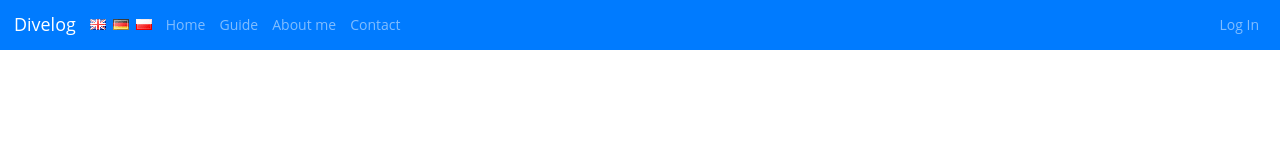
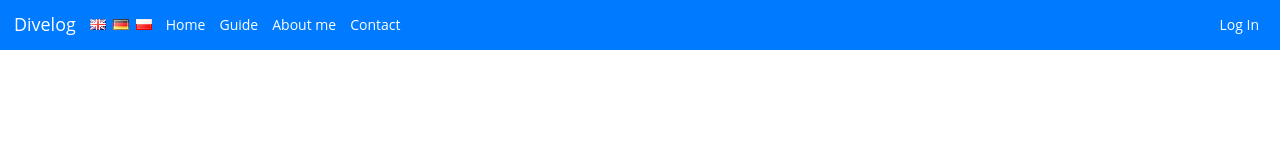
Before and after one commit to hubertstruminski/Divelog, a React (Create React App) app in the folder react-divelog/: page / in a window 1280 px wide. Shown: the top 160 px of the page. Built offline with nearby package versions, Linux system fonts and the light colour scheme.

Commit message:
add bootstrap styles to navigation in Header component

```diff
--- a/react-divelog/src/components/Layout/Header.js
+++ b/react-divelog/src/components/Layout/Header.js
@@ -8,55 +8,58 @@ class Header extends React.Component {
         const  { t, i18n } = this.props;
         return (
             <header>
-                <nav className="navbar navbar-expand-md navbar-dark bg-primary">
+                <nav className="navbar navbar-expand-lg navbar-dark bg-primary">
                     <Link to="/home" className="navbar-brand">
                         <span className="logoSize">
                             Divelog
                         </span>
                     </Link>
-                    <div className="collapse navbar-collapse">
-                        <ul className="navbar-nav navbar-collapse justify-content-start">
-                            <li>
+                    <button className="navbar-toggler collapsed" type="button" data-toggle="collapse" data-target="#navbarToggleExternalContent" aria-controls="navbarToggleExternalContent" aria-expanded="false" aria-label="Toggle navigation">
+                        <span className="navbar-toggler-icon"></span>
+                    </button>
+                    <div className="navbar-collapse collapse" id="navbarToggleExternalContent">
+                       <ul className="navbar-nav mr-auto justify-content-start">
+                            <li className="nav-item active mt-2">
                                 <i
                                     onClick={() => i18n.changeLanguage("en")}
                                     className="gb uk flag"
                                 />
                             </li>
-                            <li>
+                            <li className="nav-item active mt-2">
                                 <i
                                     onClick={() => i18n.changeLanguage("de")}
                                     className="de flag"
                                 />
                             </li>
-                            <li>
+                            <li className="nav-item active mt-2">
                                 <i
                                     onClick={() => i18n.changeLanguage("pl")}
                                     className="pl flag"
                                 />
                             </li>
-                            <li>
+                            <li className="nav-item active">
                                 <Link to="/home" className="nav-link">
                                     {this.props.t("header.home")}
                                 </Link>
                             </li>
-                            <li>
+                            <li className="nav-item active">
                                 <Link to="/guide" className="nav-link">
                                     {this.props.t("header.guide")}
                                 </Link>
                             </li>
-                            <li>
+                            <li className="nav-item active">
                                 <Link to="/about" className="nav-link">
                                     {this.props.t("header.aboutMe")}
                                 </Link>
                             </li>
-                            <li>
+                            <li className="nav-item active">
                                 <Link to="/home" className="nav-link">
                                     {this.props.t("header.contact")}
                                 </Link>
                             </li>
-                        </ul>
-                        <ul className="navbar-nav navbar-collapse justify-content-end">
-                            <li>
+                       </ul>
+                       <ul className="navbar-nav my-lg justify-content-end">
+                            <li className="nav-item active">
                                 <Link to="/world_statistics" className="nav-link">
                                     Log In
                                 </Link>
```
